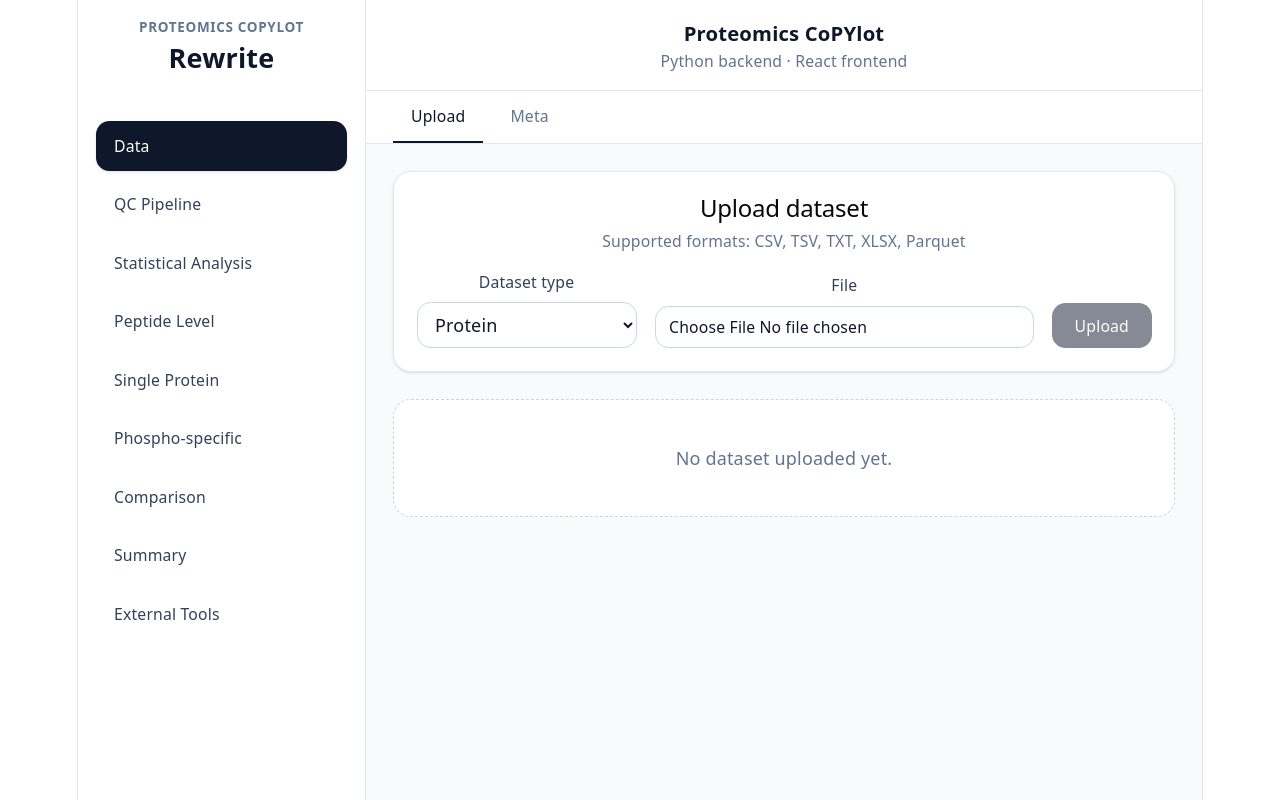
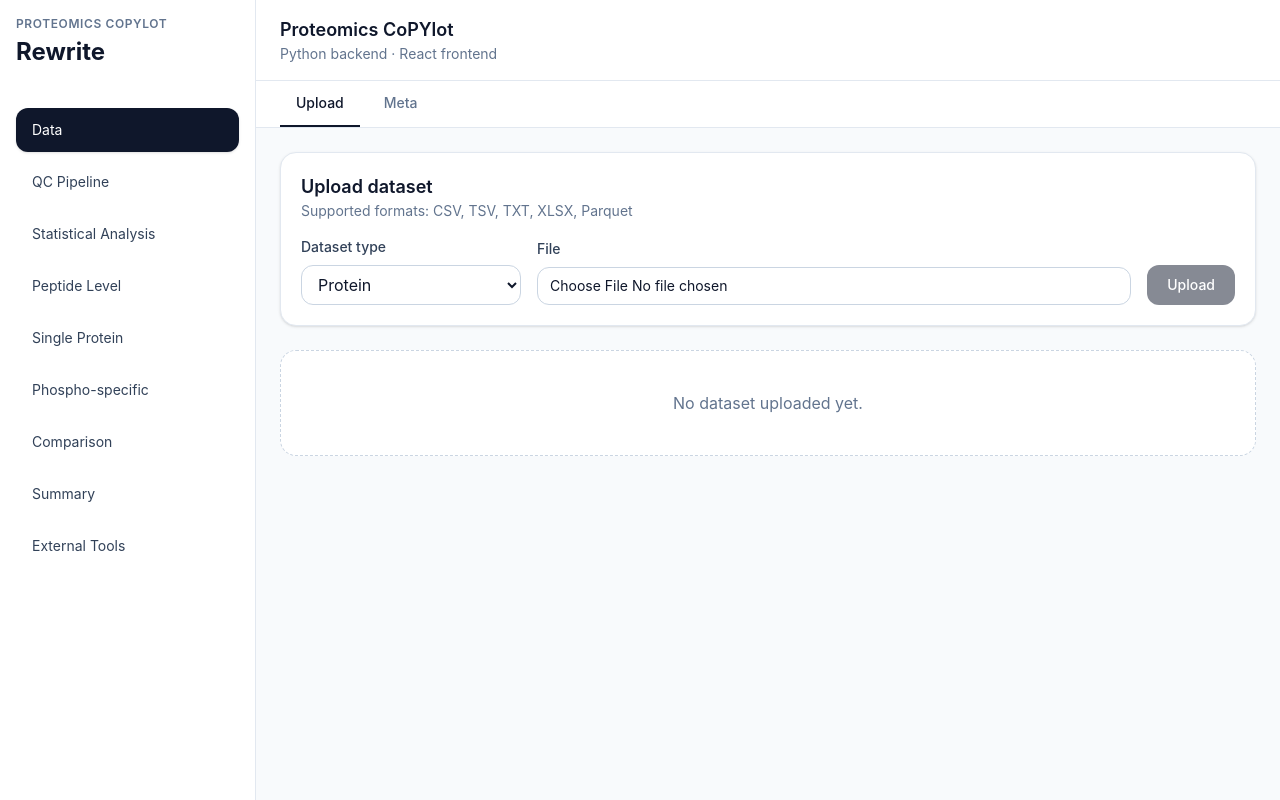
Before and after one commit to JonasMarx3007/ProteomicsCoPYlot, a React (Vite) app in the folder frontend/: page / in a window 1280 px wide. Built offline with nearby package versions, Linux system fonts and the light colour scheme; no server answers.

Commit message:
wrapping

```diff
--- a/frontend/src/components/AppShell.tsx
+++ b/frontend/src/components/AppShell.tsx
@@ -30,7 +30,7 @@
         {topBar ? <div className="shrink-0">{topBar}</div> : null}
 
         <main className="min-w-0 flex-1 overflow-auto p-4 sm:p-6">
-          <div className="mx-auto w-full max-w-[1600px]">{children}</div>
+          <div className="w-full">{children}</div>
         </main>
       </div>
     </div>
--- a/frontend/src/index.css
+++ b/frontend/src/index.css
@@ -12,114 +12,7 @@
   min-height: 100vh;
 }
 
-:root {
-  --text: #6b6375;
-  --text-h: #08060d;
-  --bg: #fff;
-  --border: #e5e4e7;
-  --code-bg: #f4f3ec;
-  --accent: #aa3bff;
-  --accent-bg: rgba(170, 59, 255, 0.1);
-  --accent-border: rgba(170, 59, 255, 0.5);
-  --social-bg: rgba(244, 243, 236, 0.5);
-  --shadow:
-    rgba(0, 0, 0, 0.1) 0 10px 15px -3px, rgba(0, 0, 0, 0.05) 0 4px 6px -2px;
-
-  --sans: system-ui, 'Segoe UI', Roboto, sans-serif;
-  --heading: system-ui, 'Segoe UI', Roboto, sans-serif;
-  --mono: ui-monospace, Consoas, monospace;
-
-  font: 18px/145% var(--sans);
-  letter-spacing: 0.18px;
-  color-scheme: light dark;
-  color: var(--text);
-  background: var(--bg);
-  font-synthesis: none;
-  text-rendering: optimizeLegibility;
-  -webkit-font-smoothing: antialiased;
-  -moz-osx-font-smoothing: grayscale;
-
-  @media (max-width: 1024px) {
-    font-size: 16px;
-  }
+#root {
+  width: 100%;
+  min-height: 100vh;
 }
-
-@media (prefers-color-scheme: dark) {
-  :root {
-    --text: #9ca3af;
-    --text-h: #f3f4f6;
-    --bg: #16171d;
-    --border: #2e303a;
-    --code-bg: #1f2028;
-    --accent: #c084fc;
-    --accent-bg: rgba(192, 132, 252, 0.15);
-    --accent-border: rgba(192, 132, 252, 0.5);
-    --social-bg: rgba(47, 48, 58, 0.5);
-    --shadow:
-      rgba(0, 0, 0, 0.4) 0 10px 15px -3px, rgba(0, 0, 0, 0.25) 0 4px 6px -2px;
-  }
-
-  #social .button-icon {
-    filter: invert(1) brightness(2);
-  }
-}
-
-#root {
-  width: 1126px;
-  max-width: 100%;
-  margin: 0 auto;
-  text-align: center;
-  border-inline: 1px solid var(--border);
-  min-height: 100svh;
-  display: flex;
-  flex-direction: column;
-  box-sizing: border-box;
-}
-
-body {
-  margin: 0;
-}
-
-h1,
-h2 {
-  font-family: var(--heading);
-  font-weight: 500;
-  color: var(--text-h);
-}
-
-h1 {
-  font-size: 56px;
-  letter-spacing: -1.68px;
-  margin: 32px 0;
-  @media (max-width: 1024px) {
-    font-size: 36px;
-    margin: 20px 0;
-  }
-}
-h2 {
-  font-size: 24px;
-  line-height: 118%;
-  letter-spacing: -0.24px;
-  margin: 0 0 8px;
-  @media (max-width: 1024px) {
-    font-size: 20px;
-  }
-}
-p {
-  margin: 0;
-}
-
-code,
-.counter {
-  font-family: var(--mono);
-  display: inline-flex;
-  border-radius: 4px;
-  color: var(--text-h);
-}
-
-code {
-  font-size: 15px;
-  line-height: 135%;
-  padding: 4px 8px;
-  background: var(--code-bg);
-}
```
